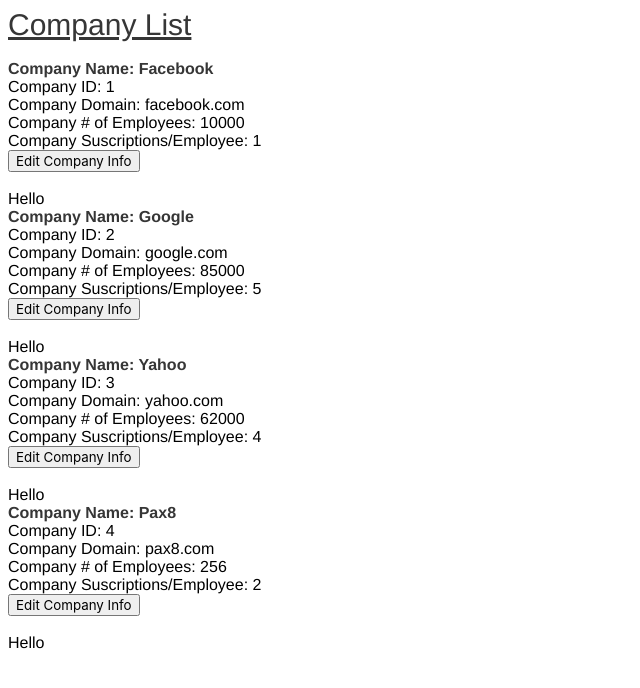
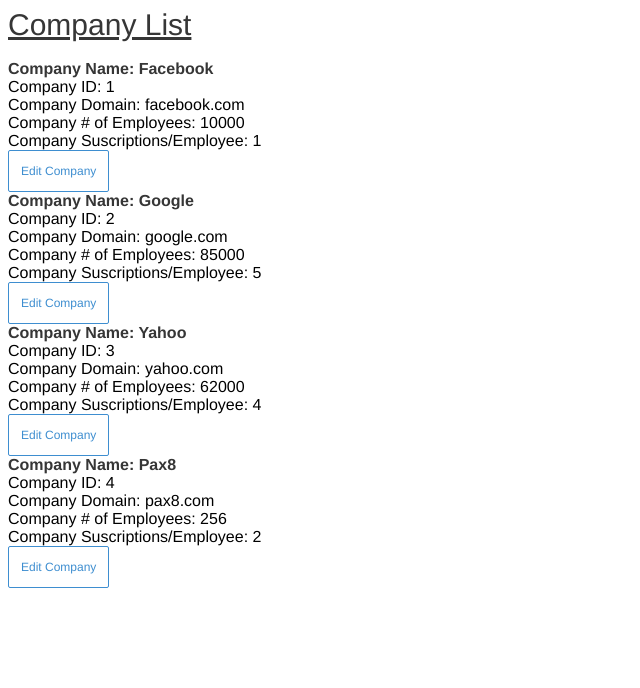
Before and after one commit to chelletuerk/pax8, a Vue app: page /#/companies in a window 1280 px wide. Shown: the top 688 px of the page, without its empty margins (0-640 px from the left). Built offline with nearby package versions, Linux system fonts and the light colour scheme.

Commit message:
fix toggleEdit fxn, add company component, add router link

```diff
--- a/src/router.js
+++ b/src/router.js
@@ -1,9 +1,11 @@
-import Vue from 'vue';
-import Router from 'vue-router';
-import Home from './views/Home.vue';
-import Companies from './views/Companies.vue';
+import Vue from 'vue'
+import Router from 'vue-router'
+import Home from './views/Home.vue'
+import Companies from './views/Companies.vue'
+import Company from './views/Company.vue'
 
-Vue.use(Router);
+
+Vue.use(Router)
 
 export default new Router({
   routes: [
@@ -17,5 +19,11 @@
       name: 'companies',
       component: Companies,
     },
+    {
+      path: '/company/:id',
+      name: 'company',
+      component: Company,
+      props: true,
+    },
   ],
 });
--- a/src/views/Companies.vue
+++ b/src/views/Companies.vue
@@ -1,16 +1,19 @@
 <template>
   <div class="companies">
+
     <strong><u><h1 style="font-size: 30px">Company List</h1></u></strong><br>
-    <ul class="company" v-for="company in companies">
+    <ul class="company" :key="company.id" v-for="company in companies">
         <strong><li>Company Name: {{ company.name }}</li></strong>
         <li>Company ID: {{ company.id }}</li>
         <li>Company Domain: {{ company.domain }}</li>
         <li>Company # of Employees: {{ company.numberOfEmployees }}</li>
         <li>Company Suscriptions/Employee: {{ company.subscriptionsPerEmployee }}</li>
-        <button @click="toggleEdit(company.id)" type="button" name="edit-button">Edit Company Info</button><br><br>
-        <div  v-if="toggleEdit(company.id)">
-          Hello
-        </div>
+        <router-link
+          class="button is-outlined is-info is-small"
+          :to="{ path: '/company/' + company.id }"
+        >
+          Edit Company
+        </router-link>
       </ul>
   </div>
 </template>
@@ -22,39 +25,28 @@
 export default {
   data() {
     return {
-        currentEdit: 0,
-      }
+      companies: [],
+      currentEditId: 0,
+    };
   },
   methods: {
-      editable(id) {
-        // console.log(this.currentEdit)
-        return id === this.currentEdit
+    toggleEdit(id) {
+      if (this.currentEditId === id) {
+        this.currentEditId = 0
+
+        return id === this.currentEditId
+      }
+
+      this.currentEditId = id
+
+      return id === this.currentEditId
     },
-      toggleEdit(id) {
-        this.currentEdit = id
-        return this.editable(this.currentEdit)
-      },
-    //   getCompanyById(id = 0) {
-    //     CompanyService.getById(id)
-    //     .then(data => {
-    //       this.uniqueCompany = data
-    //     })
-    //     return this.uniqueCompany
-    //   }
   },
   created() {
     CompanyService.getAll()
-      .then(data => {
+      .then((data) => {
         this.companies = data
       })
   },
-    data() {
-      return {
-        companies: [],
-        uniqueCompany: {},
-        inMode: false,
 }
-  }
-}
-
 </script>
--- /dev/null
+++ b/src/views/Company.vue
@@ -0,0 +1,36 @@
+<template>
+  <div class="company">
+    <div>
+      Company Name:
+      <input v-model="companyName" />
+    </div>
+    <div>
+      Company Domain:
+      <input v-model="companyDomain" />
+    </div>
+    <div>
+      Company Employees:
+      <input v-model="companyNumberOfEmployees" />
+    </div>
+    <br />
+  </div>
+</template>
+
+<script>
+import CompanyService from '../services/CompanyService'
+
+export default {
+  data() {
+    return {
+      company: {
+        name: '',
+        domain: '',
+        numberOfEmployees: '',
+      },
+      companyName: '',
+      companyDomain: '',
+      companyNumberOfEmployees: '',
+    }
+  },
+}
+</script>
```
Lines whose indentation alone changed are shown as unchanged.
